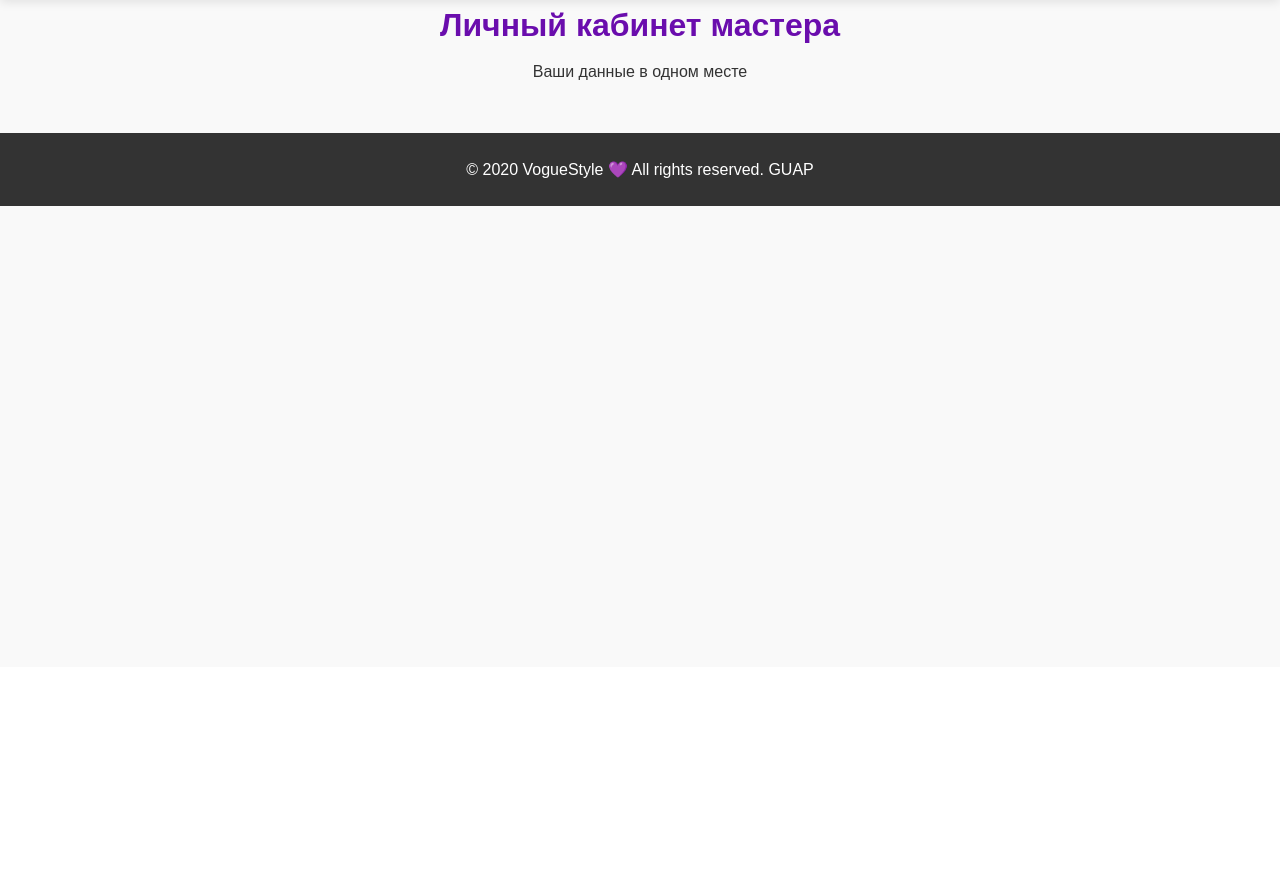
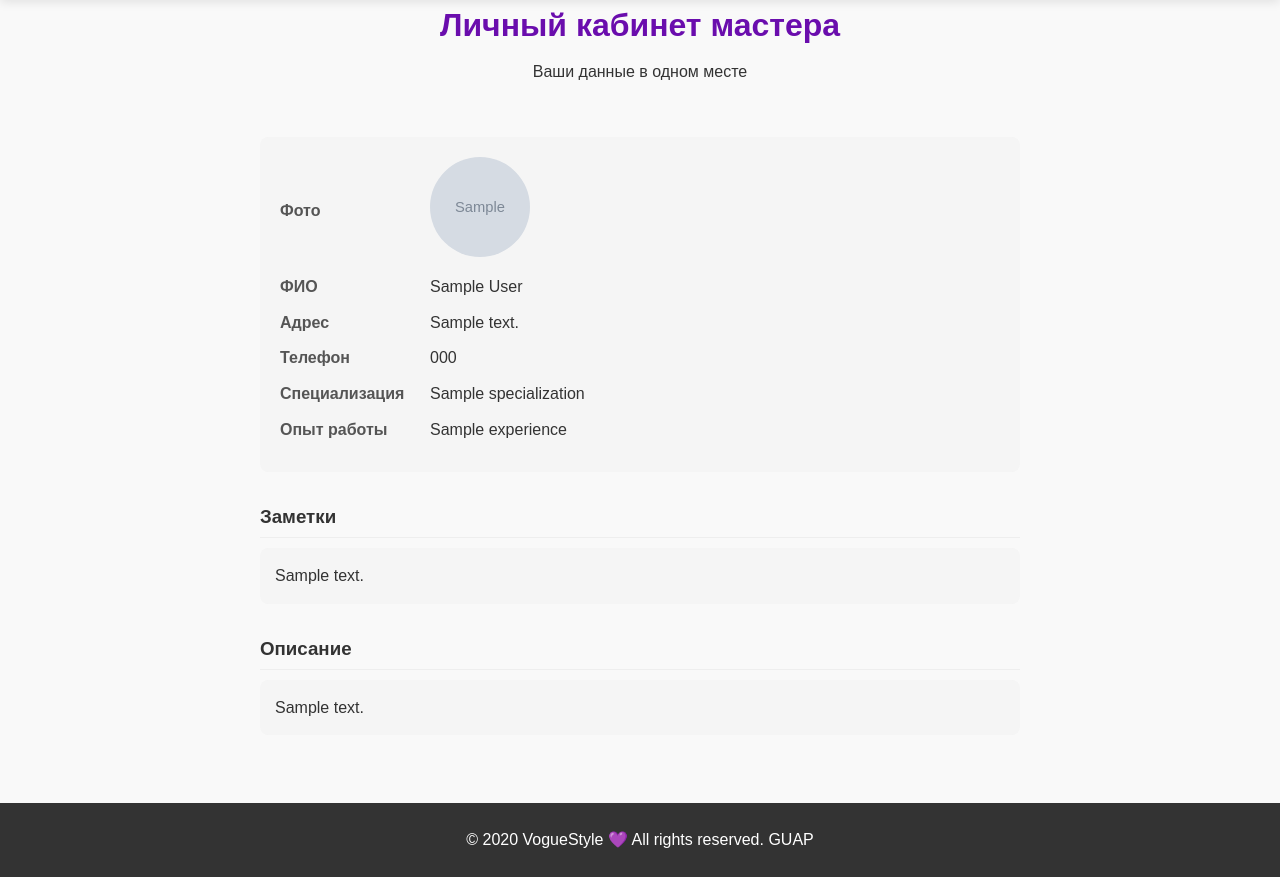
Before and after one commit to AnyaAleks/VogueStyleWebsite, a Flask app: template templates/personal_account_master.html in a window 1280 px wide. Shown: the part 133-1010 px from the top of the page. Before the commit the page ends 339 px from the top, so only its background shows below. Run offline with Flask 2, Linux system fonts and the light colour scheme; the template is opened without the code that fills it: most values are stand-ins (such as "Sample title", 1, 10 or a date in 2020); grey boxes marked "Sample" are stand-in pictures; a database or web service that is not in the repository returns one stand-in record (values such as "Sample title"); some libraries are stand-ins or nearby versions.

Commit message:
Form view-mode for master-page

```diff
--- a/app.py
+++ b/app.py
@@ -343,33 +343,25 @@ def view_services():
         return render_template("error.html", error=str(e))
 
 
-# Web route to view services sorted by name in the browser
 @app.route("/personal_account_master", methods=["GET"])
 def personal_account_master():
-    """Web route to view services sorted by name"""
+    """Web route to view master's personal account"""
     try:
-        # conn = get_db_connection()
-        # cursor = conn.cursor()
-        #
-        # # Execute a SQL query to fetch services sorted by name in ascending order
-        # cursor.execute(
-        #     """
-        #     SELECT s.id, s.name as service, p.price
-        #     FROM services s
-        #     JOIN prices p ON s.id = p.service_id
-        #     ORDER BY s.name ASC
-        # """
-        # )
-        # # Fetch ALL rows from the query result
-        # services = cursor.fetchall()
-        # cursor.close()
-        # conn.close()
-        #
-        # # Render the sort_name.html template and pass the sorted services data to it
-        return render_template("personal_account_master.html", services=nullcontext, sort_type="Name")
+        # Данные мастера
+        master_data = {
+            'photo': '/static/images/master_photo.jpg',
+            'full_name': 'Иванова Анна Петровна',
+            'address': 'ул. Примерная, д. 123, кв. 45',
+            'phone': '+7 (123) 456-78-90',
+            'specialization': 'Парикмахер-стилист',
+            'experience': '5 лет',
+            'notes': 'Предпочитаю работать с вечерними причёсками',
+            'description': 'Опытный мастер с международными сертификатами.'
+        }
+
+        return render_template("personal_account_master.html", master=master_data)
     except Exception as e:
-        # If an error occurs, render the error.html template and pass the error message
-        return render_template("error.html", error=str(e))
+        return render_template("error.html", error=str(e)), 500
 
 
 # running it locally
--- a/static/css/style.css
+++ b/static/css/style.css
@@ -53,6 +53,62 @@ header nav ul li a {
 header nav ul li a:hover,
 header nav ul li a.active {
     background-color: #8e44ad;
+}
+
+/*Master card*/
+.master-info {
+    padding: 20px;
+    font-family: Arial, sans-serif;
+    max-width: 800px;
+    margin: 0 auto;
+}
+
+.info-card {
+    background: #f5f5f5;
+    padding: 20px;
+    border-radius: 8px;
+    margin-bottom: 20px;
+}
+
+.info-row {
+    display: flex;
+    margin-bottom: 10px;
+    align-items: center;
+}
+
+.info-label {
+    font-weight: bold;
+    width: 150px;
+    color: #555;
+}
+
+.info-value {
+    flex-grow: 1;
+}
+
+.master-photo {
+    width: 100px;
+    height: 100px;
+    border-radius: 50%;
+    object-fit: cover;
+}
+
+.notes-section, .description-section {
+    margin-top: 30px;
+}
+
+.notes-section h3, .description-section h3 {
+    color: #333;
+    border-bottom: 1px solid #eee;
+    padding-bottom: 5px;
+}
+
+.notes-content, .description-content {
+    background: #f5f5f5;
+    padding: 15px;
+    border-radius: 8px;
+    margin-top: 10px;
+    min-height: 50px;
 }
 
 /* Main content styles */
--- a/templates/personal_account_master.html
+++ b/templates/personal_account_master.html
@@ -1,6 +1,6 @@
 {% extends "base.html" %}
 
-{% block title %}VogueStyle - Master's personal account{% endblock %}
+{% block title %}Личный кабинет мастера{% endblock %}
 
 {% block content %}
 <section class="page-header">
@@ -8,5 +8,52 @@
     <p>Ваши данные в одном месте</p>
 </section>
 
+<section class="master-info">
+    <div class="info-card">
+        <div class="info-row">
+            <span class="info-label">Фото</span>
+            <span class="info-value">
+                {% if master.photo %}
+                    <img src="{{ master.photo }}" alt="Фото мастера" class="master-photo">
+                {% else %}
+                    Фото не загружено
+                {% endif %}
+            </span>
+        </div>
+        <div class="info-row">
+            <span class="info-label">ФИО</span>
+            <span class="info-value">{{ master.full_name }}</span>
+        </div>
+        <div class="info-row">
+            <span class="info-label">Адрес</span>
+            <span class="info-value">{{ master.address }}</span>
+        </div>
+        <div class="info-row">
+            <span class="info-label">Телефон</span>
+            <span class="info-value">{{ master.phone }}</span>
+        </div>
+        <div class="info-row">
+            <span class="info-label">Специализация</span>
+            <span class="info-value">{{ master.specialization }}</span>
+        </div>
+        <div class="info-row">
+            <span class="info-label">Опыт работы</span>
+            <span class="info-value">{{ master.experience }}</span>
+        </div>
+    </div>
 
+    <div class="notes-section">
+        <h3>Заметки</h3>
+        <div class="notes-content">
+            {{ master.notes }}
+        </div>
+    </div>
+
+    <div class="description-section">
+        <h3>Описание</h3>
+        <div class="description-content">
+            {{ master.description }}
+        </div>
+    </div>
+</section>
 {% endblock %}
```
Also changed, not shown: static/js/script.js (line endings or trailing spaces).
